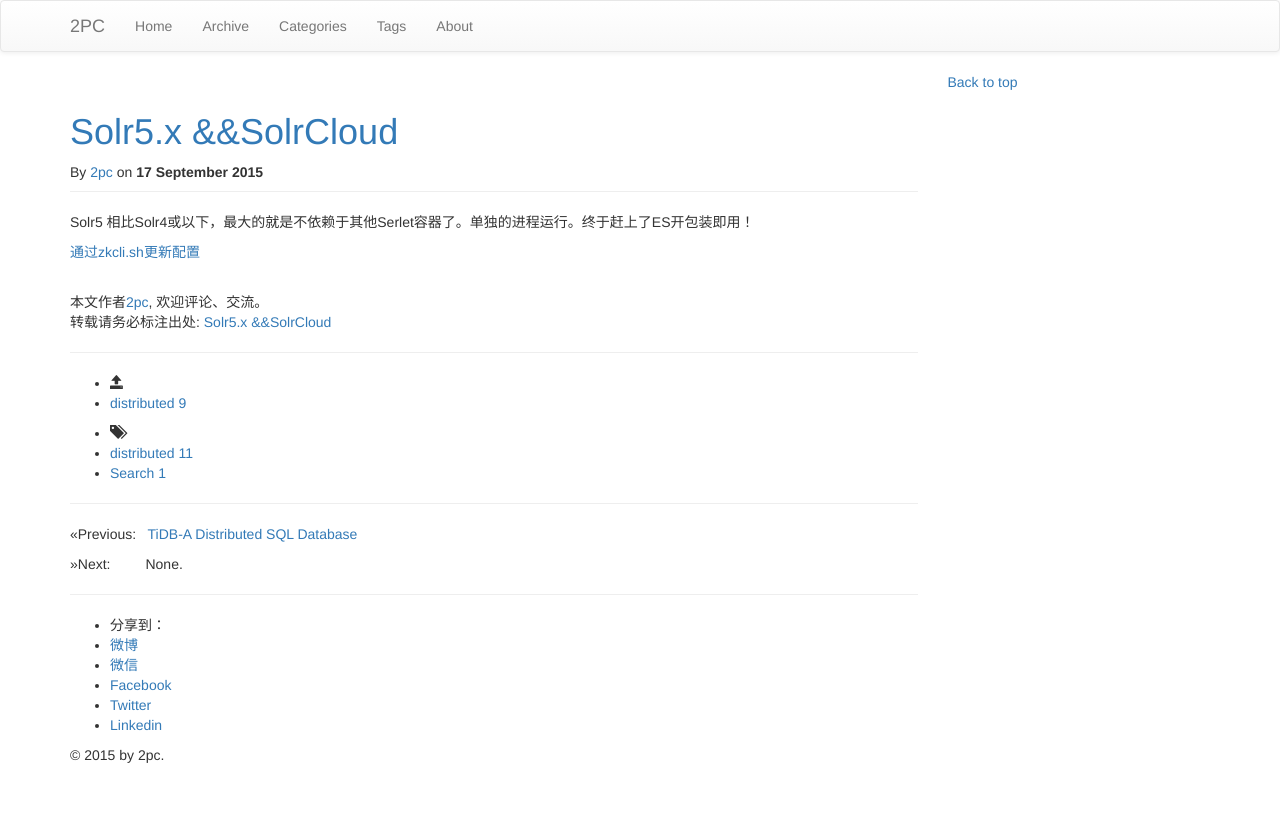
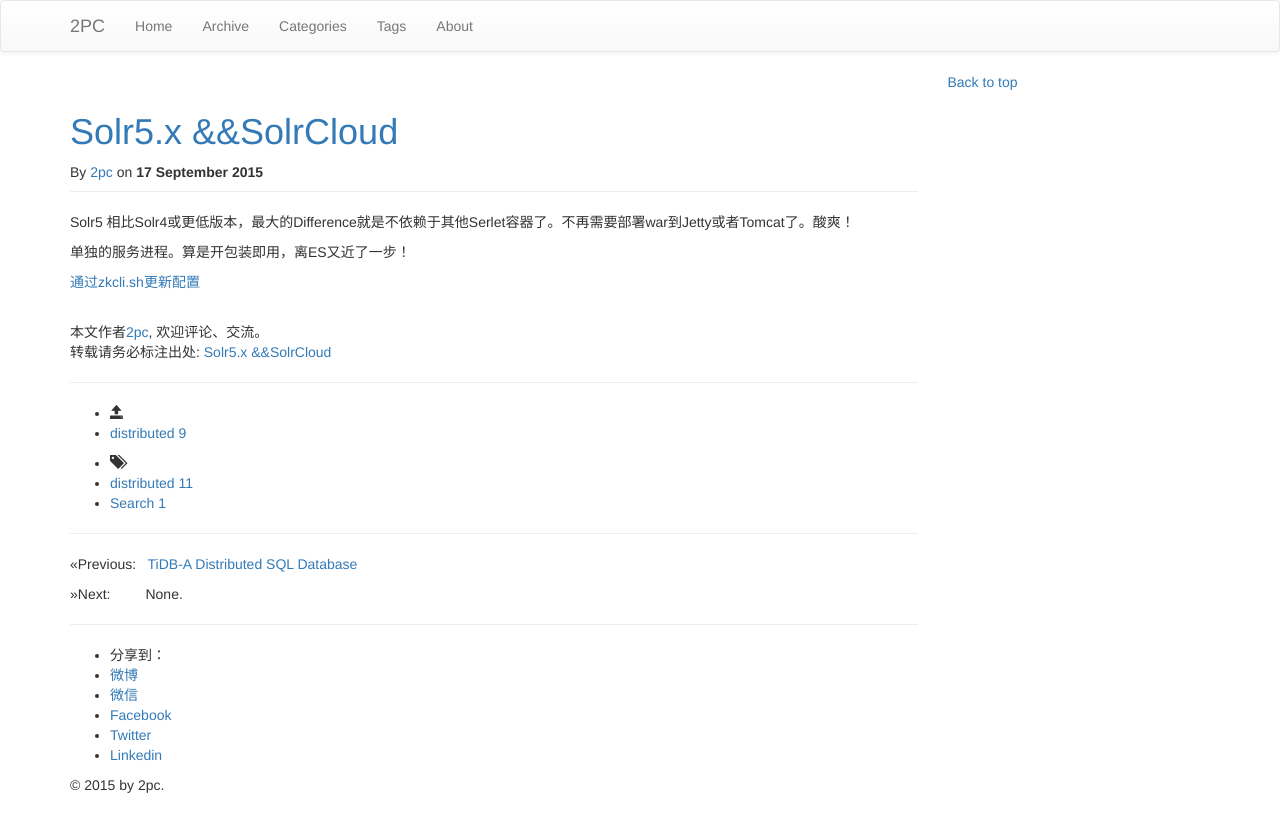
Before and after one commit to luyee/2pc.github.io, a Jekyll site: the page built from _posts/Search/2015-09-17-Solr5.md, in a window 1280 px wide. Shown: the top 832 px of the page. Built offline with Jekyll 4.4.1, drawn with Linux system fonts in a browser that asks for light colours; nearby versions of some CDN libraries; library files that are not in the unit come from our copies; comment, search, counter and statistics services are not loaded.

Commit message:
Update 2015-09-17-Solr5.md

```diff
--- a/_posts/Search/2015-09-17-Solr5.md
+++ b/_posts/Search/2015-09-17-Solr5.md
@@ -6,6 +6,8 @@ description: "Solr5.x &&SolrCloud"
 category: "distributed"
 tags: ["distributed","Search"]
 ---
-Solr5 相比Solr4或以下，最大的就是不依赖于其他Serlet容器了。单独的进程运行。终于赶上了ES开包装即用！
+Solr5 相比Solr4或更低版本，最大的Difference就是不依赖于其他Serlet容器了。不再需要部署war到Jetty或者Tomcat了。酸爽！
+
+单独的服务进程。算是开包装即用，离ES又近了一步！
 
 [通过zkcli.sh更新配置](https://cwiki.apache.org/confluence/display/solr/Command+Line+Utilities)
```
